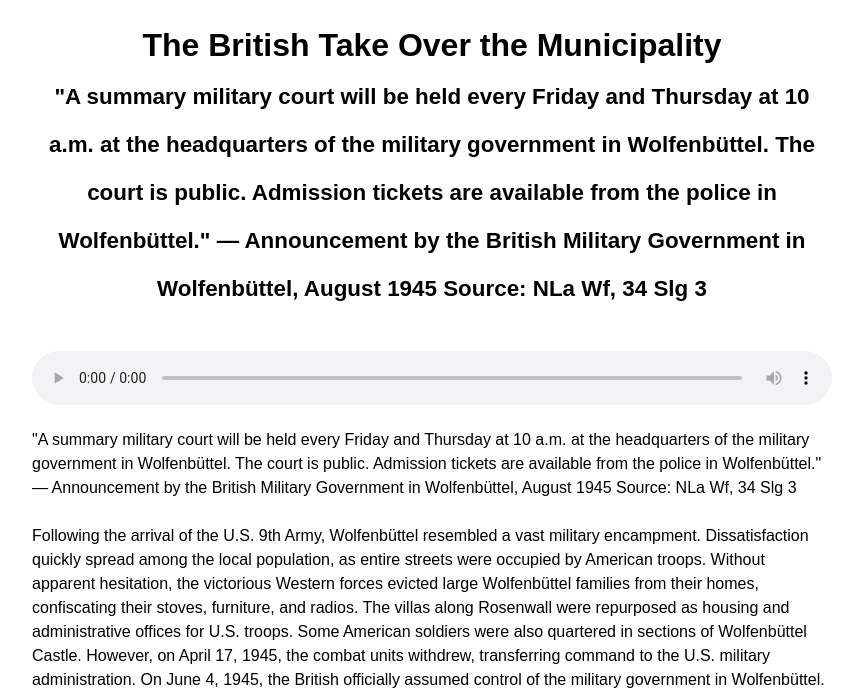
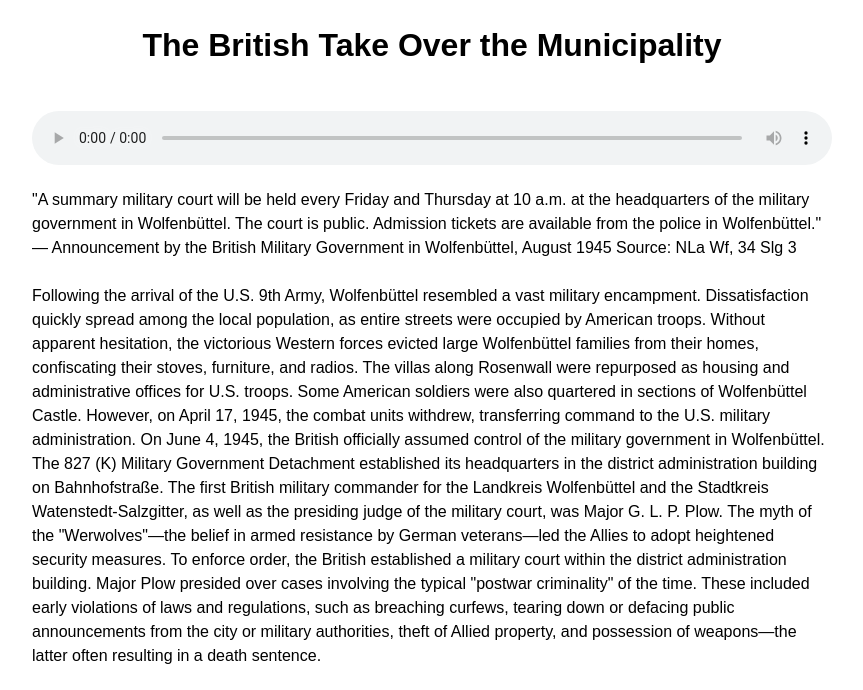
Before and after one commit to AusstellungMW/Tafel5EN, a plain HTML site: page index.html in a window 1280 px wide. Shown: the top 690 px of the page, without its empty margins (208-1071 px from the left). Drawn offline with Linux system fonts and the light colour scheme.

Commit message:
Update index.html

```diff
--- a/index.html
+++ b/index.html
@@ -121,10 +121,7 @@
         <h1>
   The British Take Over the Municipality<br>
   <span style="font-size: 0.7em; font-weight: bold;">
-    "A summary military court will be held every Friday and Thursday at 10 a.m. at the headquarters of the military government in Wolfenbüttel. The court is public. Admission tickets are available from the police in Wolfenbüttel."
 
-— Announcement by the British Military Government in Wolfenbüttel, August 1945
-Source: NLa Wf, 34 Slg 3
   </span>
 </h1>
 
```
